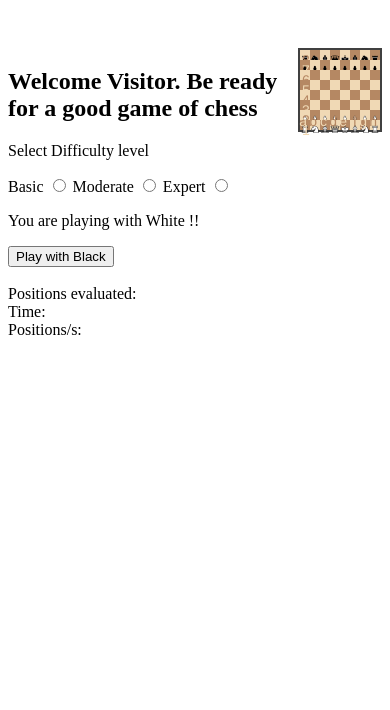
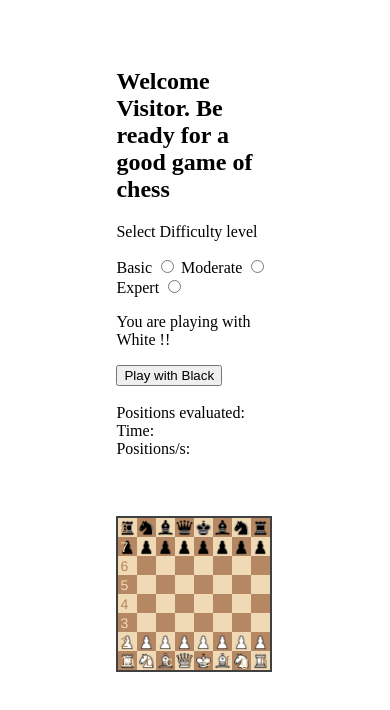
Before and after one commit to satyam-sr/satyam-sr.github.io, a website: page index.html in a window 390 px wide. Drawn offline with Linux system fonts and the light colour scheme.

Commit message:
making UI responsive

```diff
--- a/style.css
+++ b/style.css
@@ -1,30 +1,38 @@
 .flexUI{
     display: flex;
+    flex-wrap: wrap;
 }
 
 #main {
-    width: 40%;
-    margin: auto;
-    margin-top: 40px;
-    margin-bottom: 40px;
-    justify-content: center;
-}
-
-#form {
+    width: 42%;
     margin: auto;
     margin-top: 40px;
     justify-content: center;
 }
 
-#board {
+#form {
+    width: 42%;
+    margin: auto;
+    margin-top: 40px;
+    justify-content: center;
+}
+
+@media screen and (max-width: 600px) {
+  .flexUI {
+    flex-direction: column;
+    align-items: center;
+  }
+}
+
+/* #board {
     margin-bottom: 40px;
 
-}
+} */
 
-#info {
+/* #info {
     width: 70%;
     margin: auto;
-}
+} */
 
 #move-history {
     max-height: 100px;
```
